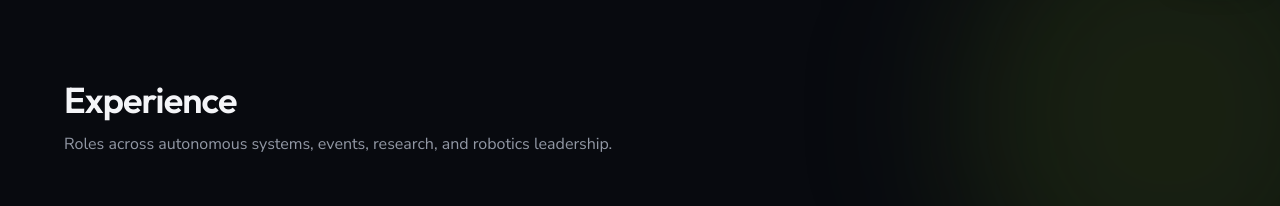
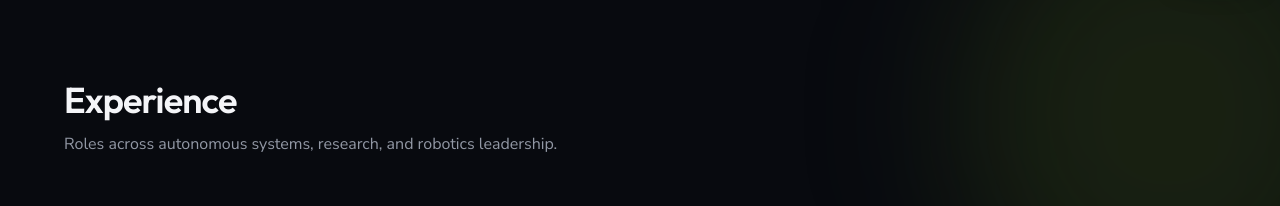
Before and after one commit to KaranChawlaD/Personal-Website-V2, a Next.js app: page / in a window 1280 px wide. Shown: the part 800-1006 px from the top of the page. Built offline with nearby package versions, Linux system fonts and the light colour scheme.

Commit message:
experience subtitle update

```diff
--- a/app/personal-website-client.tsx
+++ b/app/personal-website-client.tsx
@@ -365,7 +365,7 @@ export function PersonalWebsiteClient({
                 Experience
               </h2>
               <p className="mt-3 text-muted-foreground">
-                Roles across autonomous systems, events, research, and robotics
+                Roles across autonomous systems, research, and robotics
                 leadership.
               </p>
             </div>
```
